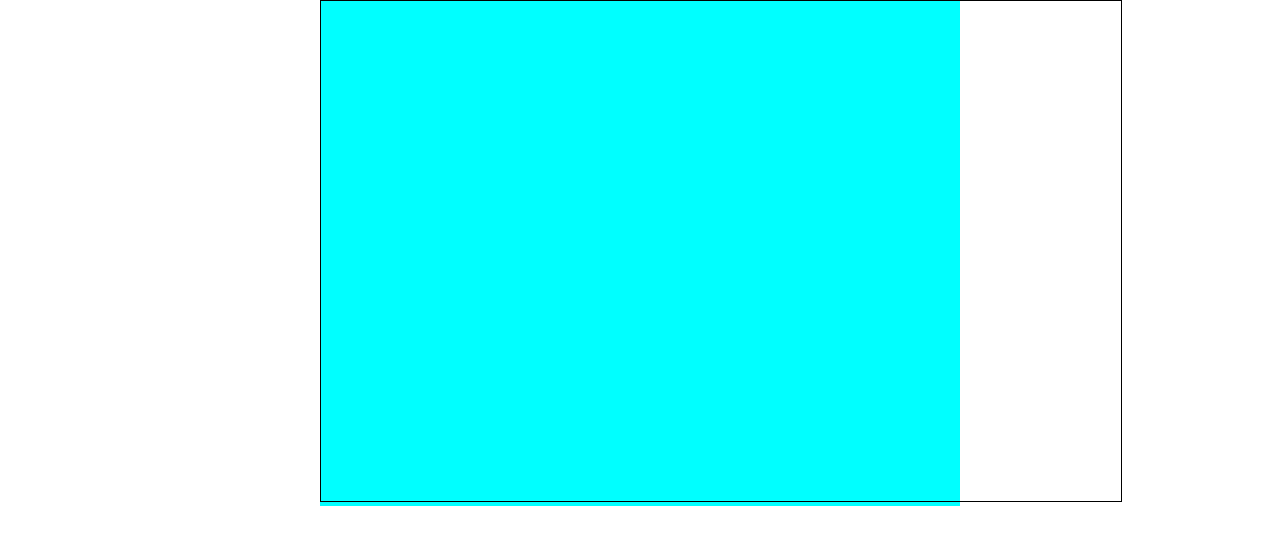
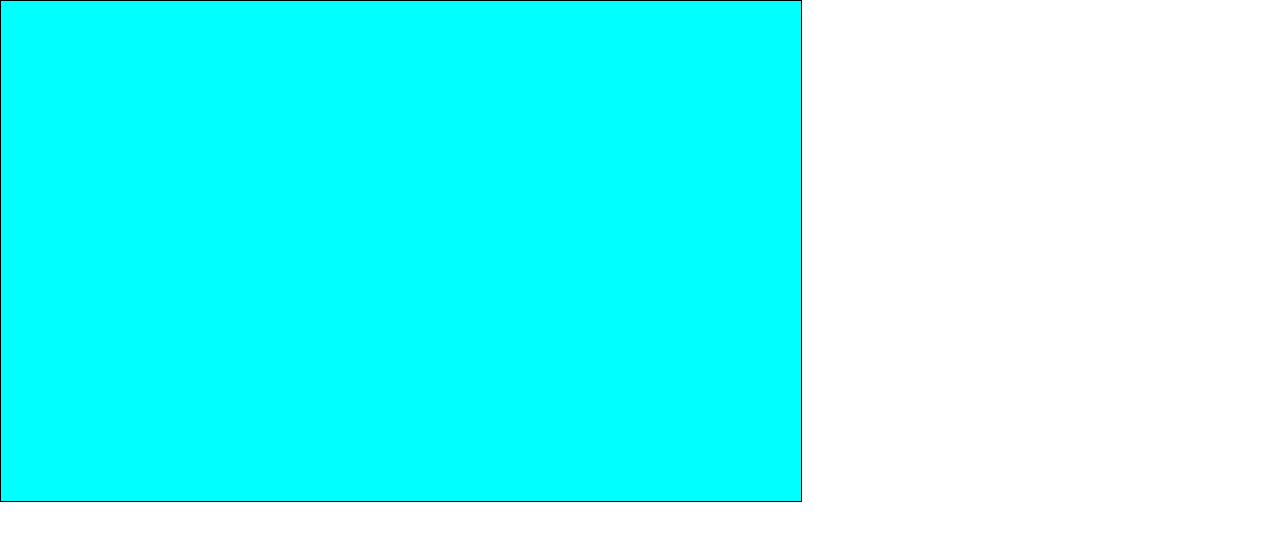
Before and after one commit to yurimansani/jogos, a plain HTML site: page cobrinha/index.html in a window 1280 px wide. Drawn offline with Linux system fonts and the light colour scheme.

Commit message:
conserta o Css

```diff
--- a/cobrinha/main.css
+++ b/cobrinha/main.css
@@ -4,10 +4,10 @@
 }
 canvas{
     border: 1px solid black;
+    background-color: aqua;
 }
 .container{
     width: 50%;
-    background-color: aqua;
-    margin-left: 25%;
+    /* margin-left: 25%; */
     align-content: center;
 }
```
